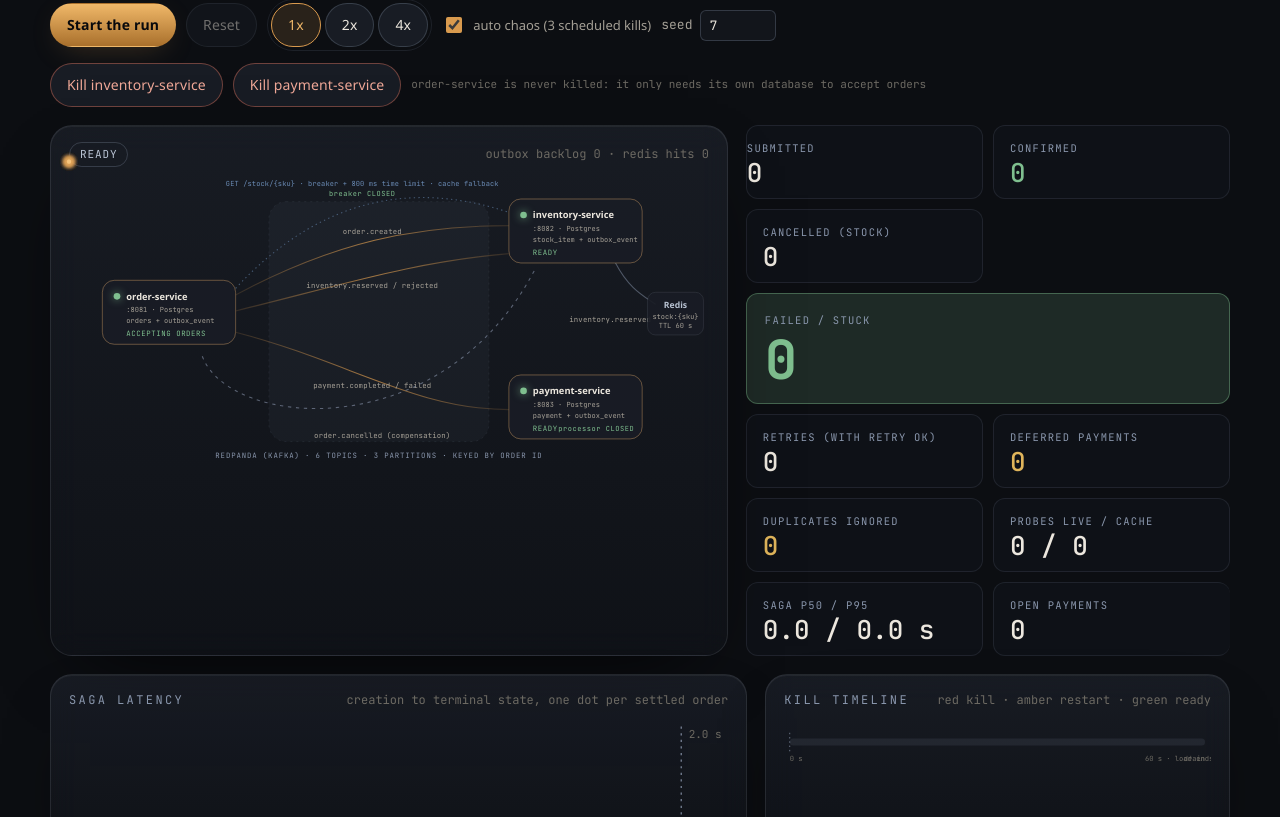
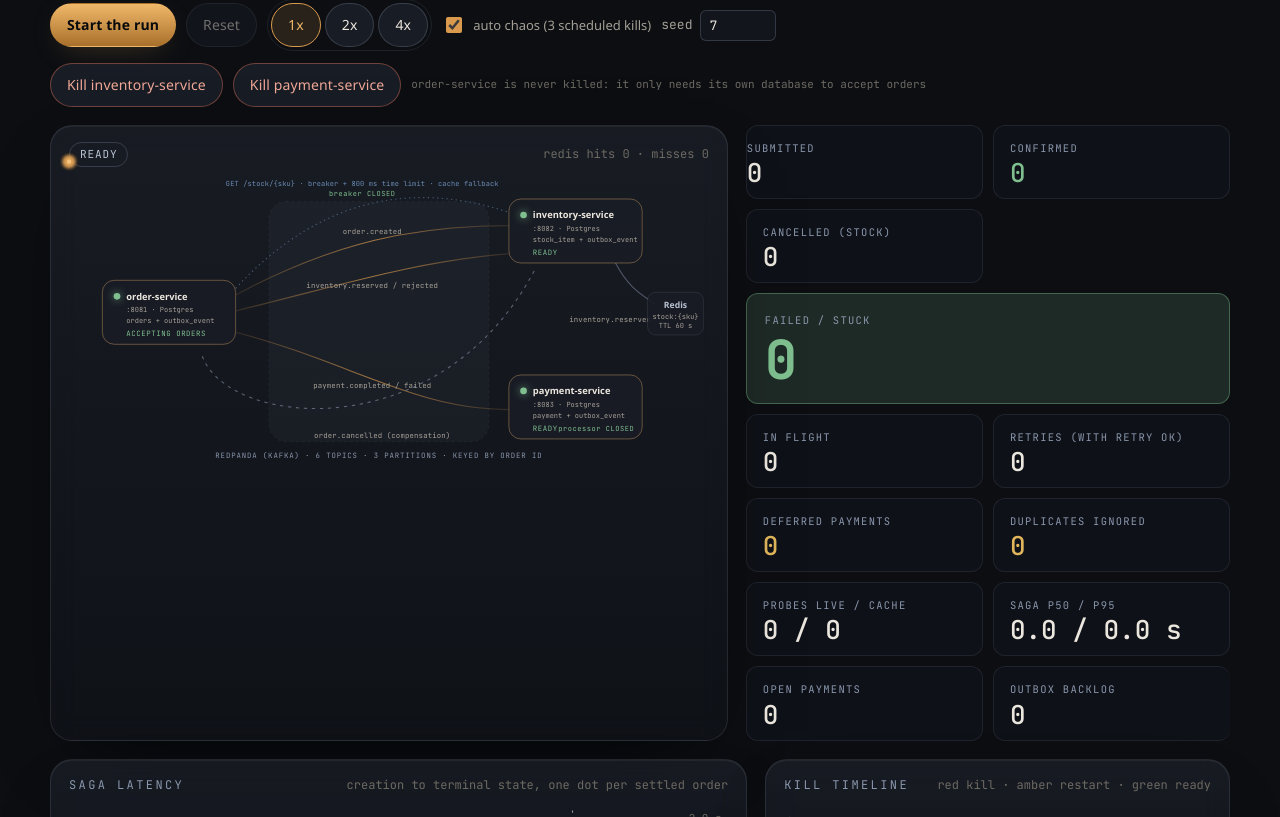
Before and after one commit to SAY-5/ledgermesh, a React (Vite) app in the folder web/: page / in a window 1280 px wide. Shown: the part 3943-4760 px from the top of the page. Built offline with nearby package versions, Linux system fonts and the light colour scheme; a web font is replaced by a local one.

Commit message:
fix(web): count in flight orders separately until the drain ends

```diff
--- a/web/src/components/ChaosRun.tsx
+++ b/web/src/components/ChaosRun.tsx
@@ -74,10 +74,15 @@ export function ChaosRun() {
   });
   const { cluster, running, speed, setSpeed, start, pause, reset } = runner;
   const s = session.current;
-  const stats = cluster.stats();
+  const rawStats = cluster.stats();
   const loadDone = s ? s.load.finished(cluster.now) : false;
   const phase: "idle" | "running" | "draining" | "done" =
     cluster.now === 0 ? "idle" : !loadDone ? "running" : running ? "draining" : "done";
+  // while orders are still moving, open orders are in flight, not stuck; the script only counts
+  // stuck orders once the drain is over
+  const stats =
+    phase === "done" ? rawStats : { ...rawStats, failed: rawStats.cancelledOther, stuck: 0 };
+  const inFlight = rawStats.stuck;
   const elapsed = Math.min(cluster.now, DURATION_MS) / 1000;
 
   const mapState: MapState = useMemo(() => {
@@ -121,7 +126,7 @@ export function ChaosRun() {
   };
 
   const failedTone = stats.failed === 0 ? "is-ok" : "is-bad";
-  const timelineEnd = Math.max(DURATION_MS, cluster.now) + 4000;
+  const timelineEnd = Math.max(DURATION_MS * 1.3, cluster.now + 4000);
 
   return (
     <section className="section" id="chaos" aria-labelledby="chaos-title">
@@ -218,11 +223,11 @@ export function ChaosRun() {
                   : phase === "running"
                     ? `load · t+${elapsed.toFixed(1)} s`
                     : phase === "draining"
-                      ? `draining · ${stats.stuck} open`
+                      ? `draining · ${inFlight} open`
                       : "settled"}
               </span>
               <span className="mono muted">
-                outbox backlog {stats.outboxBacklog} · redis hits {stats.cache.hits}
+                redis hits {stats.cache.hits} · misses {stats.cache.misses}
               </span>
             </div>
             <ServiceMap state={mapState} compact />
@@ -233,12 +238,14 @@ export function ChaosRun() {
             <Stat label="confirmed" value={stats.confirmed} tone="is-ok" />
             <Stat label="cancelled (stock)" value={stats.cancelledStock} />
             <Stat label="failed / stuck" value={stats.failed} tone={failedTone} big />
+            <Stat label="in flight" value={inFlight} />
             <Stat label="retries (with retry ok)" value={stats.retries.successful_with_retry} />
             <Stat label="deferred payments" value={stats.deferred} tone="is-warn" />
             <Stat label="duplicates ignored" value={stats.duplicates} tone="is-warn" />
             <Stat label="probes live / cache" text={`${stats.stockProbes.live} / ${stats.stockProbes.cache}`} />
             <Stat label="saga p50 / p95" text={`${(stats.p50 / 1000).toFixed(1)} / ${(stats.p95 / 1000).toFixed(1)} s`} />
             <Stat label="open payments" value={cluster.payment.openPayments()} />
+            <Stat label="outbox backlog" value={stats.outboxBacklog} />
           </dl>
         </div>
 
@@ -264,7 +271,7 @@ export function ChaosRun() {
             <span className="eyebrow">notable events</span>
             <ol className="ledger">
               <AnimatePresence initial={false}>
-                {(s?.log ?? []).slice(-14).map((t, i) => (
+                {[...(s?.log ?? [])].reverse().slice(0, 14).map((t, i) => (
                   <motion.li
                     key={`${t.t}-${t.kind}-${i}`}
                     className={`ledger-row src-${t.source} kind-${t.kind}`}
```
